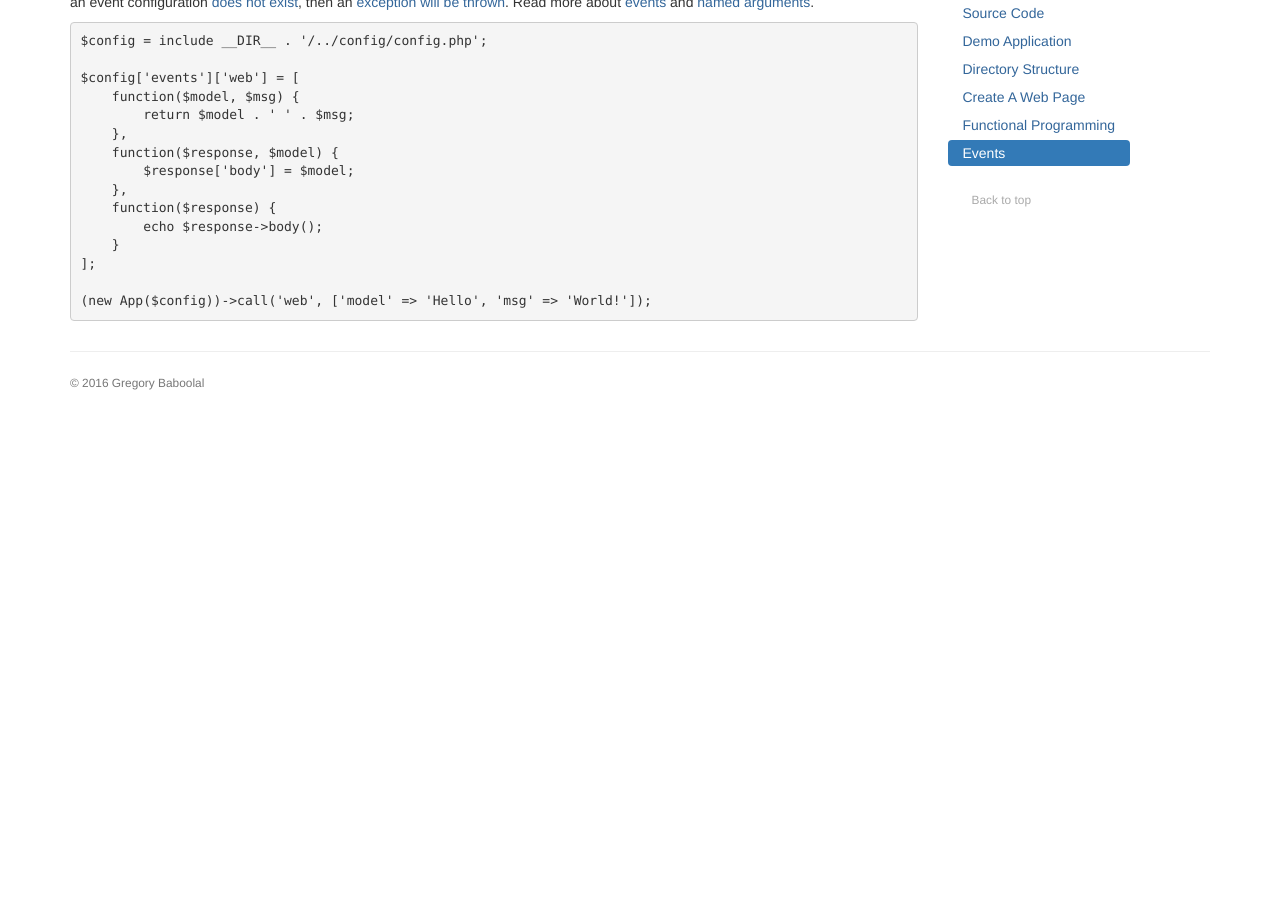
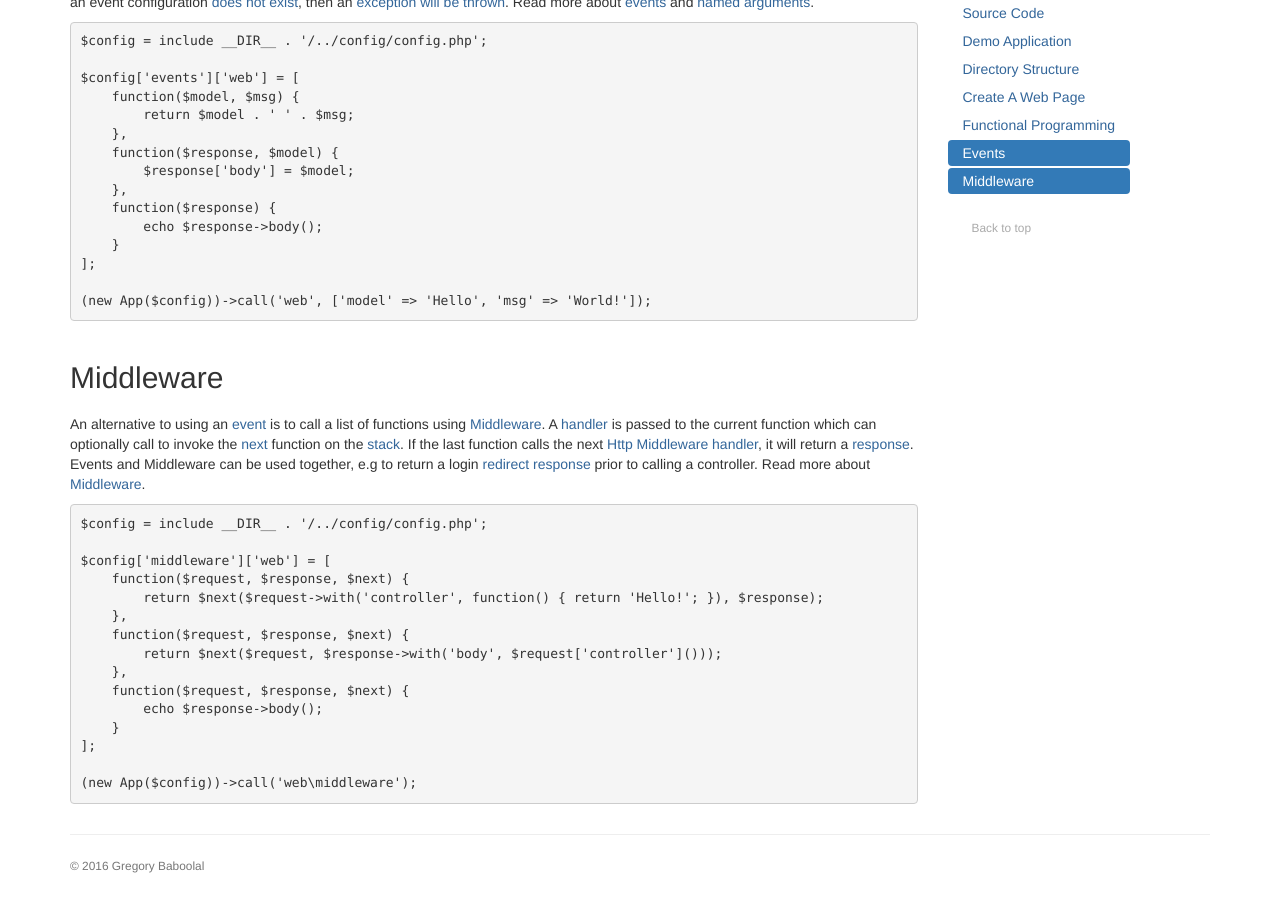
Before and after one commit to mvc5/mvc5.github.io, a Jekyll site: the page built from getting-started/index.md, in a window 1280 px wide and 900 px high, scrolled down 4709 px. Built offline with Jekyll 4.4.1, drawn with Linux system fonts in a browser that asks for light colours; nearby versions of some CDN libraries; before the commit the page ends 5126 px from its top, so only the background shows below that; some of the changed text lies outside the part shown.

Commit message:
middleware example, session plugin

````diff
--- a/getting-started/index.md
+++ b/getting-started/index.md
@@ -10,3 +10,4 @@ scrollspy: sidebar
 {% include_relative create-a-web-page.md %}
 {% include_relative functional-programming.md %}
 {% include_relative events.md %}
+{% include_relative middleware.md %}
--- /dev/null
+++ b/getting-started/middleware.md
@@ -0,0 +1,21 @@
+## Middleware
+
+An alternative to using an [event](https://github.com/mvc5/mvc5/blob/master/src/Event.php) is to call a list of functions using [Middleware](https://github.com/mvc5/mvc5/blob/master/src/Middleware.php). A [handler](https://github.com/mvc5/mvc5/blob/master/src/Middleware.php#L33) is passed to the current function which can optionally call to invoke the [next](https://github.com/mvc5/mvc5/blob/master/src/Middleware.php#L34) function on the [stack](https://github.com/mvc5/mvc5/blob/master/config/middleware.php#L7). If the last function calls the next [Http Middleware handler](https://github.com/mvc5/mvc5/blob/master/src/Middleware.php#L33), it will return a [response](https://github.com/mvc5/mvc5/blob/master/src/Http/Response.php). Events and Middleware can be used together, e.g to return a login [redirect response](https://github.com/mvc5/mvc5/blob/master/src/Response/Redirect.php) prior to calling a controller. Read more about <a href="/overview/#middleware">Middleware</a>.
+
+```php
+$config = include __DIR__ . '/../config/config.php';
+
+$config['middleware']['web'] = [
+    function($request, $response, $next) {
+        return $next($request->with('controller', function() { return 'Hello!'; }), $response);
+    },
+    function($request, $response, $next) {
+        return $next($request, $response->with('body', $request['controller']()));
+    },
+    function($request, $response, $next) {
+        echo $response->body();
+    }
+];
+
+(new App($config))->call('web\middleware');
+```
--- a/getting-started/sidebar.md
+++ b/getting-started/sidebar.md
@@ -6,6 +6,7 @@
         <li role="presentation"><a href="#create-a-web-page">Create A Web Page</a></li>
         <li role="presentation"><a href="#functional-programming">Functional Programming</a></li>
         <li role="presentation"><a href="#events">Events</a></li>
+        <li role="presentation"><a href="#events">Middleware</a></li>
         <li role="presentation">
             <ul class="nav nav-pills nav-stacked" style="margin-top:20px;">
                 <li role="presentation"><a href="#"><small style="color:#aaa;">Back to top</small></a></li>
````
Also changed, not shown: getting-started/create-a-web-page.md (+1 -1 lines), overview/middleware.md (+8 -1 lines), overview/plugins.md (+16 -0 lines), overview/route-configuration.md (+1 -1 lines).
